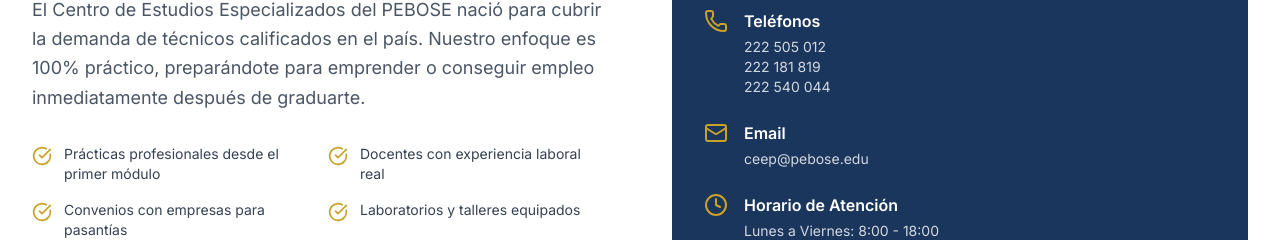
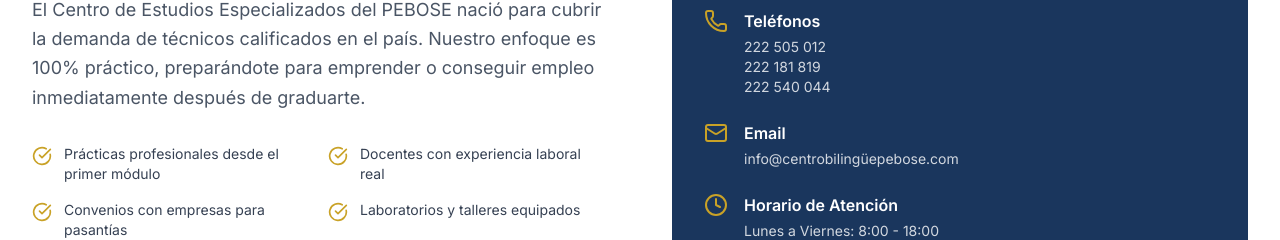
Before and after one commit to MAS2323/web-pebose-frontend-, a React (Vite) app: page /ceep in a window 1280 px wide. Shown: the part 2995-3235 px from the top of the page. Built offline with nearby package versions, Linux system fonts and the light colour scheme; no server answers.

Commit message:
actualizando componentes

```diff
--- a/src/components/Contacto.jsx
+++ b/src/components/Contacto.jsx
@@ -63,8 +63,8 @@
     {
       icon: Mail,
       label: "Email",
-      value: "contacto@pebose.edu",
-      href: "mailto:contacto@pebose.edu",
+      value: "info@centrobilingüepebose.com",
+      href: "mailto:info@centrobilingüepebose.com",
     },
     {
       icon: MapPin,
--- a/src/components/Footer.jsx
+++ b/src/components/Footer.jsx
@@ -8,7 +8,6 @@
   Phone,
 } from "lucide-react";
 import { Link } from "react-router-dom";
-const isCEEP = location.pathname.includes("/ceep");
 const Footer = () => {
   const currentYear = new Date().getFullYear();
 
--- a/src/components/ceep/InfoCEEP.jsx
+++ b/src/components/ceep/InfoCEEP.jsx
@@ -81,7 +81,9 @@
                 <Mail className="w-6 h-6 text-[#c9a227] flex-shrink-0" />
                 <div>
                   <p className="font-semibold mb-1">Email</p>
-                  <p className="text-white/80 text-sm">ceep@pebose.edu</p>
+                  <p className="text-white/80 text-sm">
+                    info@centrobilingüepebose.com
+                  </p>
                 </div>
               </div>
 
```
